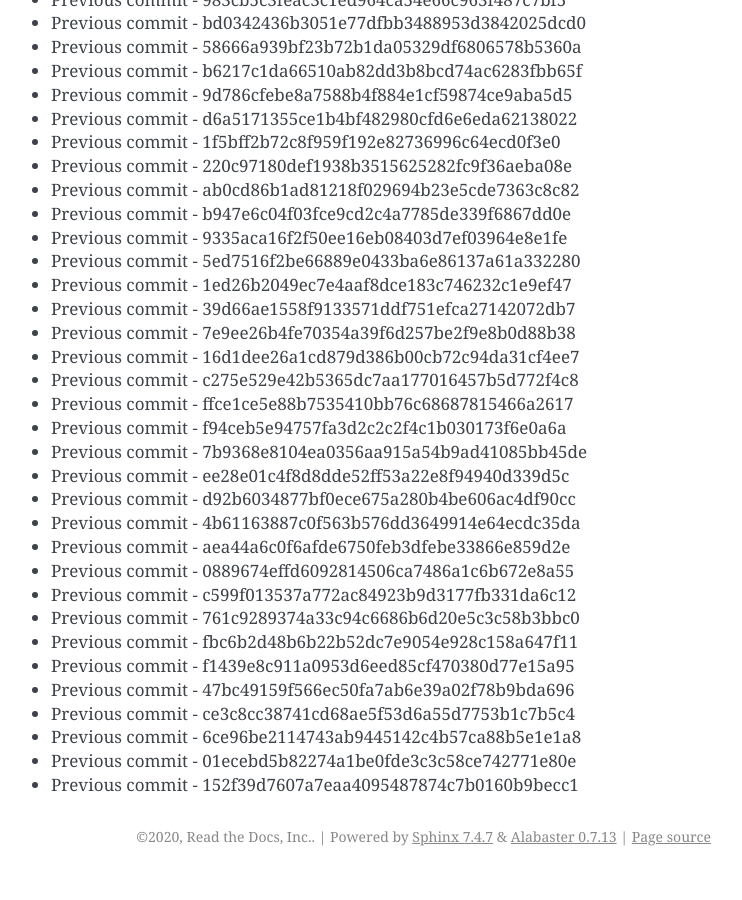
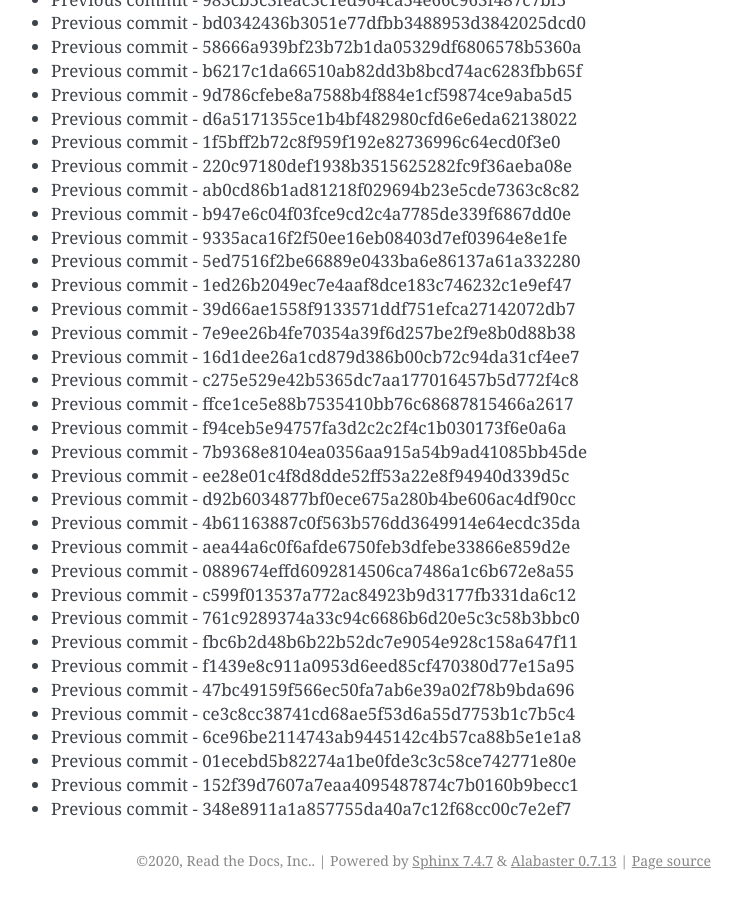
Before and after one commit to readthedocs/rtd-git-stresstest, a Sphinx documentation site: the page built from docs/updates.rst, in a window 1280 px wide and 900 px high, scrolled down 13768 px. Shown: the whole window, without its empty margins (399-1141 px from the left). Built offline with Sphinx 7.4.7, drawn with Linux system fonts in a browser that asks for light colours; before the commit the page ends 14644 px from its top, so only the background shows below that.

Commit message:
Generating commit from previous: 348e8911a1a857755da40a7c12f68cc00c7e2ef7

```diff
--- a/docs/updates.rst
+++ b/docs/updates.rst
@@ -610,3 +610,4 @@ It can be tested for any performance characteristics.
 * Previous commit - 6ce96be2114743ab9445142c4b57ca88b5e1e1a8
 * Previous commit - 01ecebd5b82274a1be0fde3c3c58ce742771e80e
 * Previous commit - 152f39d7607a7eaa4095487874c7b0160b9becc1
+* Previous commit - 348e8911a1a857755da40a7c12f68cc00c7e2ef7
```
